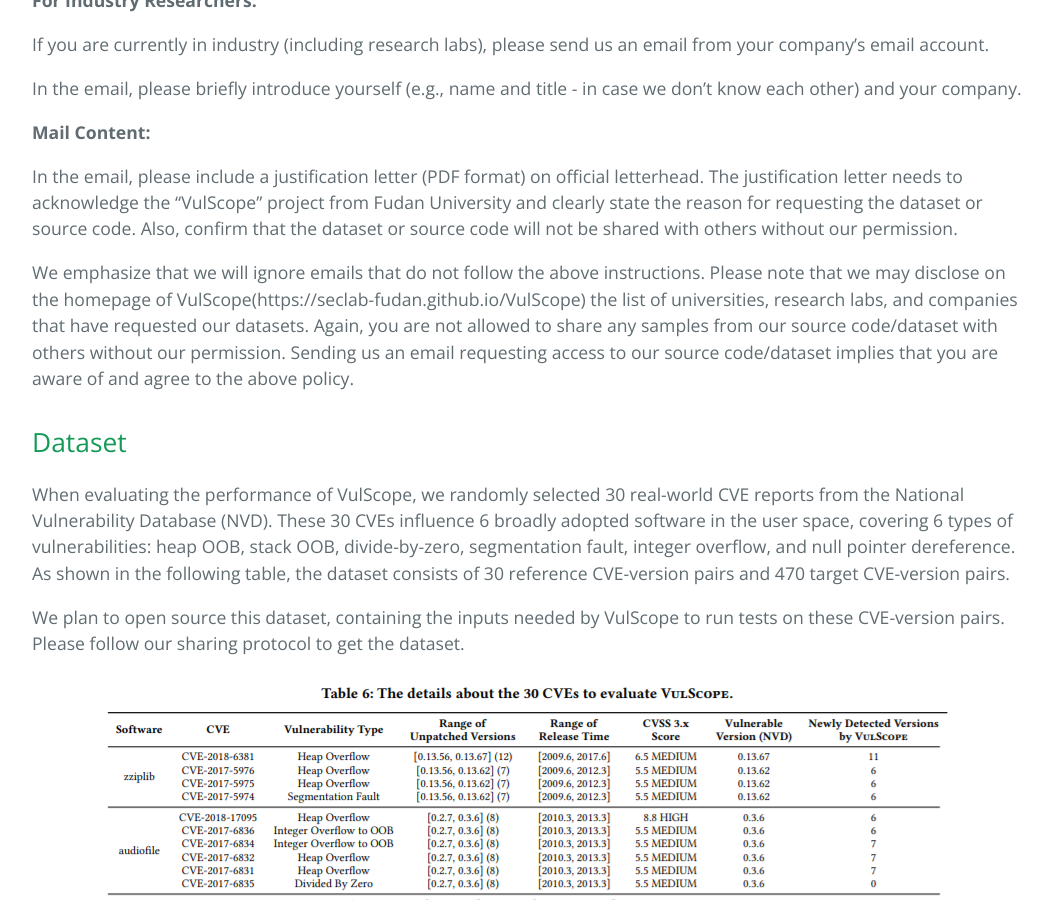
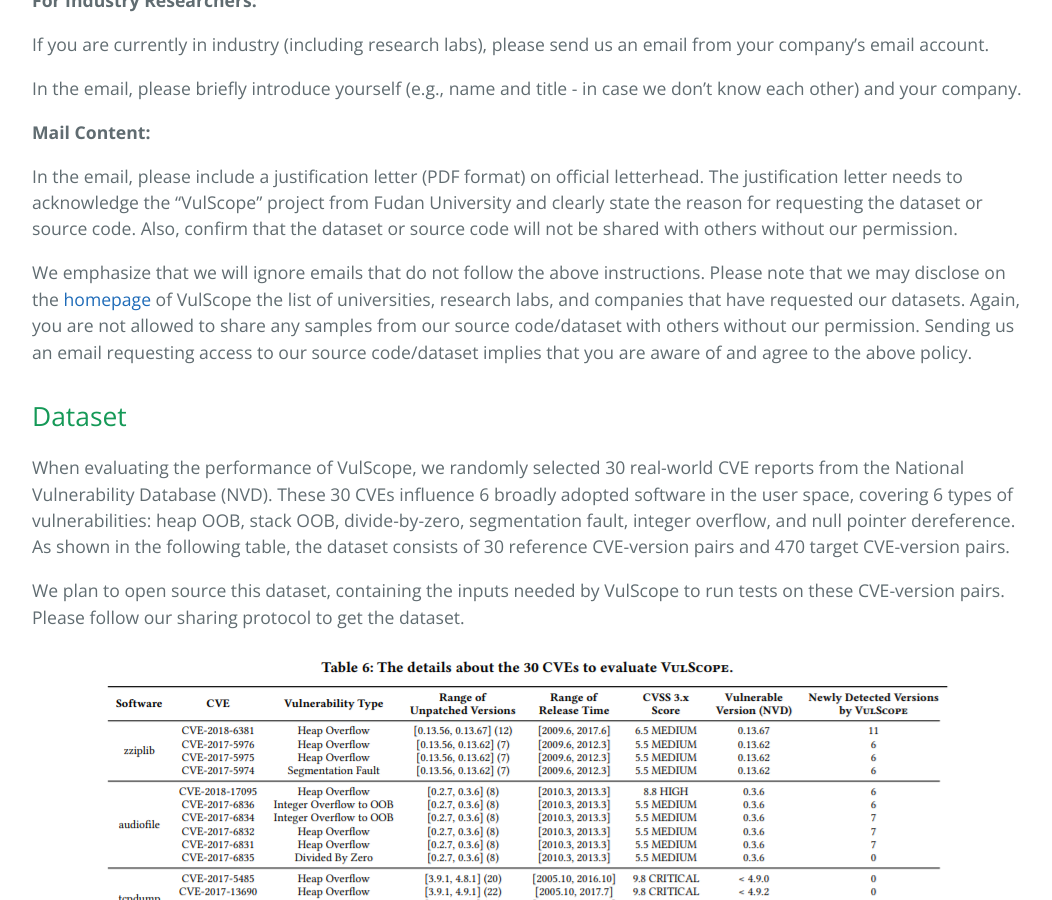
Before and after one commit to seclab-fudan/VulScope, a Jekyll site: the page built from index.md, in a window 1280 px wide and 900 px high, scrolled down 2816 px. Shown: the whole window, without its empty margins (112-1164 px from the left). Built offline with Jekyll 4.4.1, drawn with Linux system fonts in a browser that asks for light colours.

Commit message:
modify link of homepage in index.md

```diff
--- a/index.md
+++ b/index.md
@@ -76,7 +76,7 @@ In the email, please briefly introduce yourself (e.g., name and title - in case
 In the email, please include a justification letter (PDF format) on official letterhead. The justification letter needs to acknowledge the "VulScope" project from Fudan University and clearly state the reason for requesting the dataset or source code. Also, confirm that the dataset or source code will not be shared with others without our permission.
 
 
-We emphasize that we will ignore emails that do not follow the above instructions. Please note that we may disclose on the homepage of VulScope(https://seclab-fudan.github.io/VulScope) the list of universities, research labs, and companies that have requested our datasets. Again, you are not allowed to share any samples from our source code/dataset with others without our permission. Sending us an email requesting access to our source code/dataset implies that you are aware of and agree to the above policy.
+We emphasize that we will ignore emails that do not follow the above instructions. Please note that we may disclose on the [homepage](https://seclab-fudan.github.io/VulScope) of VulScope the list of universities, research labs, and companies that have requested our datasets. Again, you are not allowed to share any samples from our source code/dataset with others without our permission. Sending us an email requesting access to our source code/dataset implies that you are aware of and agree to the above policy.
 
 
 
```
